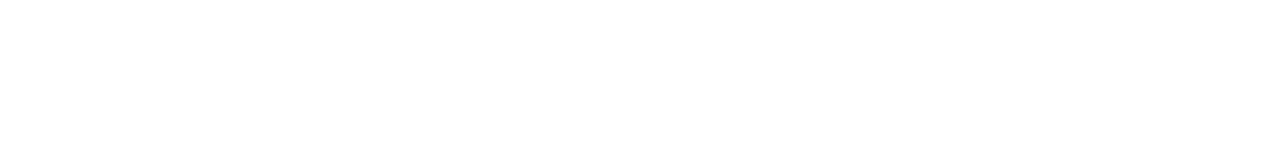
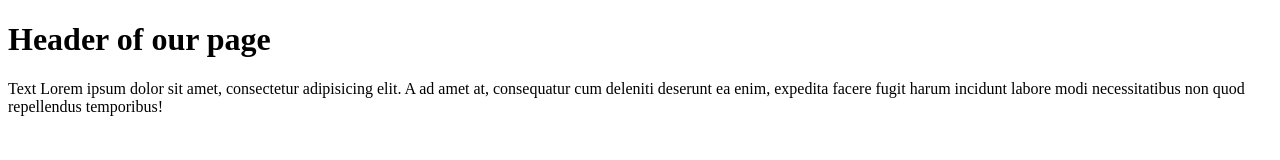
Before and after one commit to emalinko/python_projects, a plain HTML site: page git_skillbox/index.html in a window 1280 px wide. Drawn offline with Linux system fonts and the light colour scheme.

Commit message:
index.html title and paragraph added

```diff
--- a/git_skillbox/index.html
+++ b/git_skillbox/index.html
@@ -8,6 +8,8 @@
     <title>What can i do</title>
 </head>
 <body>
+<h1 class="classy">Header of our page</h1>
+<p>Text Lorem ipsum dolor sit amet, consectetur adipisicing elit. A ad amet at, consequatur cum deleniti deserunt ea enim, expedita facere fugit harum incidunt labore modi necessitatibus non quod repellendus temporibus!</p>
 
 </body>
 </html>
```
